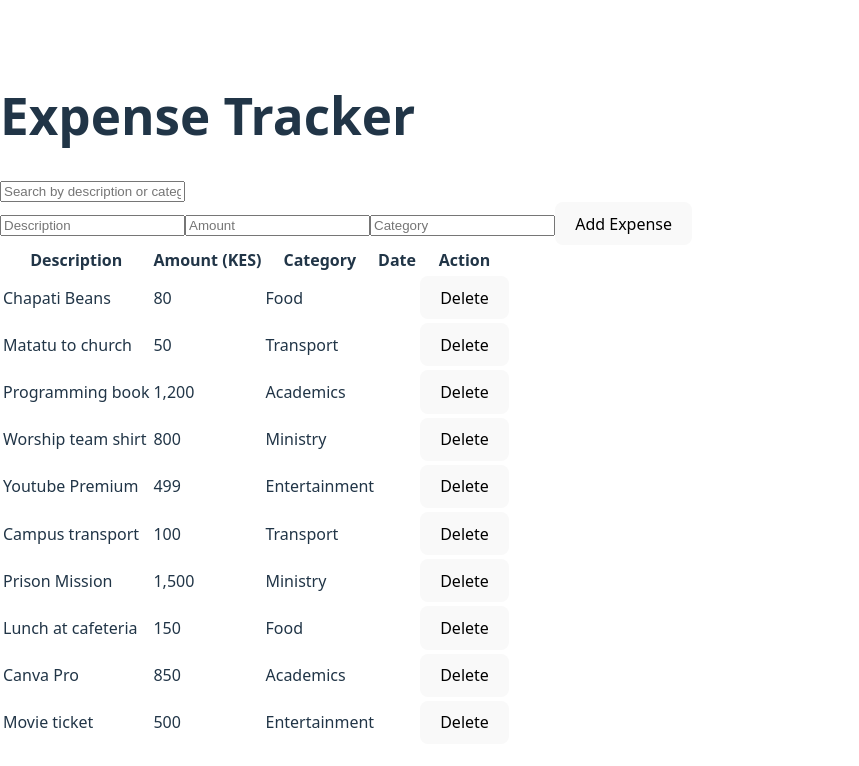
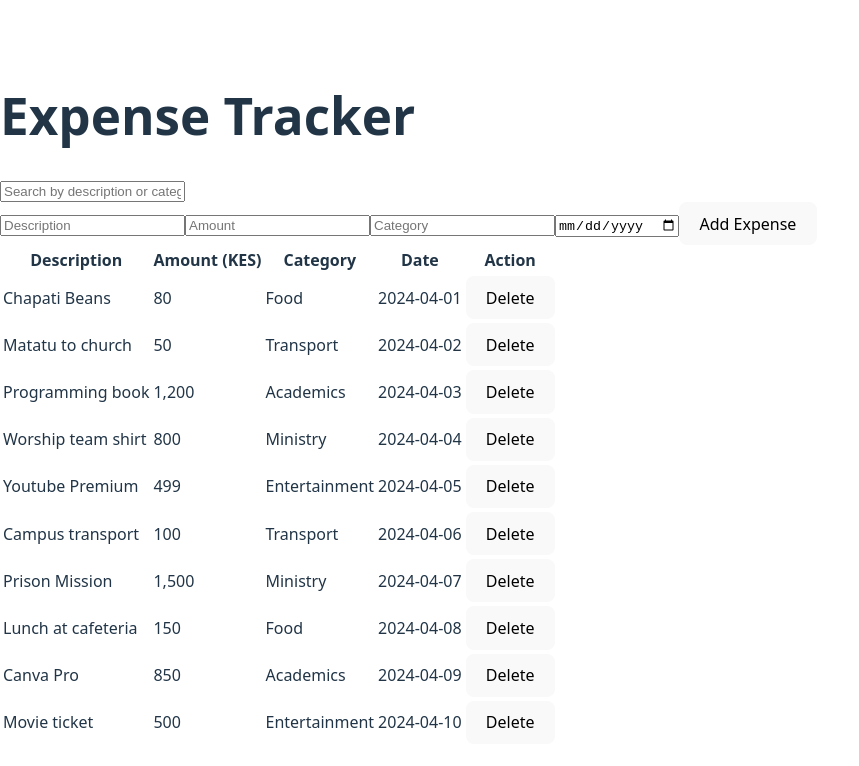
Before and after one commit to Chenzie2/expense-tracker, a React (Vite) app: page / in a window 1280 px wide. Shown: the top 766 px of the page, without its empty margins (0-859 px from the left). Built offline with nearby package versions, Linux system fonts and the light colour scheme.

Commit message:
feat: add date input to form and render date column in expense table

```diff
--- a/src/components/ExpenseForm.jsx
+++ b/src/components/ExpenseForm.jsx
@@ -4,13 +4,16 @@
   const [description, setDescription] = useState("");
   const [amount, setAmount] = useState("");
   const [category, setCategory] = useState("");
+  const [date, setDate] = useState("");
 
   function handleSubmit(e) {
     e.preventDefault();
     const newExpense = {
+      id: Date.now(), //unique ID
       description,
       amount: parseFloat(amount),
       category,
+      date,
     };
     onAddExpense(newExpense);
 
@@ -18,6 +21,7 @@
     setDescription("");
     setAmount("");
     setCategory("");
+    setDate("");
   }
 
   return (
@@ -43,6 +47,12 @@
         onChange={(e) => setCategory(e.target.value)}
         required
       />
+      <input
+        type="date"
+        value={date}
+        onChange={(e) => setDate(e.target.value)}
+        required
+      />
       <button type="submit">Add Expense</button>
     </form>
   );
--- a/src/data/expenses.js
+++ b/src/data/expenses.js
@@ -3,61 +3,71 @@
     id: 1,
     description: "Chapati Beans",
     amount: 80,
-    category: "Food"
+    category: "Food",
+    date: "2024-04-01"
   },
   {
     id: 2,
     description: "Matatu to church",
     amount: 50,
-    category: "Transport"
+    category: "Transport",
+    date: "2024-04-02"
   },
   {
     id: 3,
     description: "Programming book",
     amount: 1200,
-    category: "Academics"
+    category: "Academics",
+    date: "2024-04-03"
   },
   {
     id: 4,
     description: "Worship team shirt",
     amount: 800,
-    category: "Ministry"
+    category: "Ministry",
+    date: "2024-04-04"
   },
   {
     id: 5,
     description: "Youtube Premium",
     amount: 499,
-    category: "Entertainment"
+    category: "Entertainment",
+    date: "2024-04-05"
   },
   {
     id: 6,
     description: "Campus transport",
     amount: 100,
-    category: "Transport"
+    category: "Transport",
+    date: "2024-04-06"
   },
   {
     id: 7,
     description: "Prison Mission",
     amount: 1500,
-    category: "Ministry"
+    category: "Ministry",
+    date: "2024-04-07"
   },
   {
     id: 8,
     description: "Lunch at cafeteria",
     amount: 150,
-    category: "Food"
+    category: "Food",
+    date: "2024-04-08"
   },
   {
     id: 9,
     description: "Canva Pro",
     amount: 850,
-    category: "Academics"
+    category: "Academics",
+    date: "2024-04-09"
   },
   {
     id: 10,
     description: "Movie ticket",
     amount: 500,
-    category: "Entertainment"
+    category: "Entertainment",
+    date: "2024-04-10"
   }
 ];
 
```
